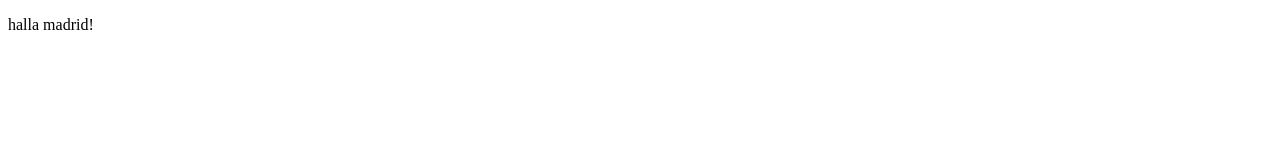
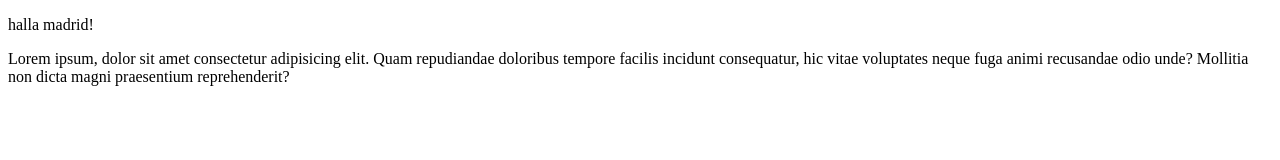
Before and after one commit to Aris0506/aris-git-test-2, a plain HTML site: page index.html in a window 1280 px wide. Drawn offline with Linux system fonts and the light colour scheme.

Commit message:
menambahkan paragraf

```diff
--- a/index.html
+++ b/index.html
@@ -8,5 +8,6 @@
 </head>
 <body>
     <p>halla madrid!</p>
+    <p>Lorem ipsum, dolor sit amet consectetur adipisicing elit. Quam repudiandae doloribus tempore facilis incidunt consequatur, hic vitae voluptates neque fuga animi recusandae odio unde? Mollitia non dicta magni praesentium reprehenderit?</p>
 </body>
 </html>
```
